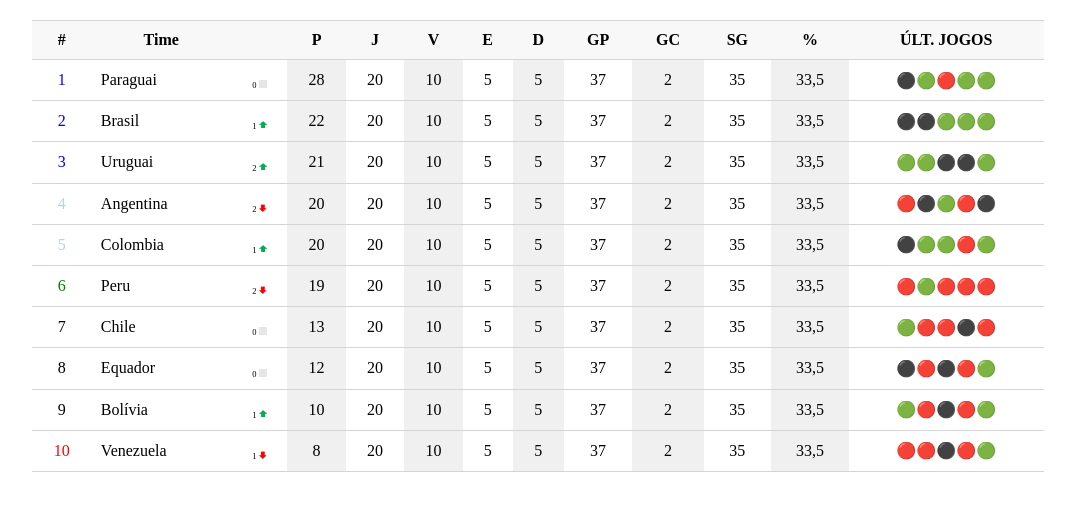
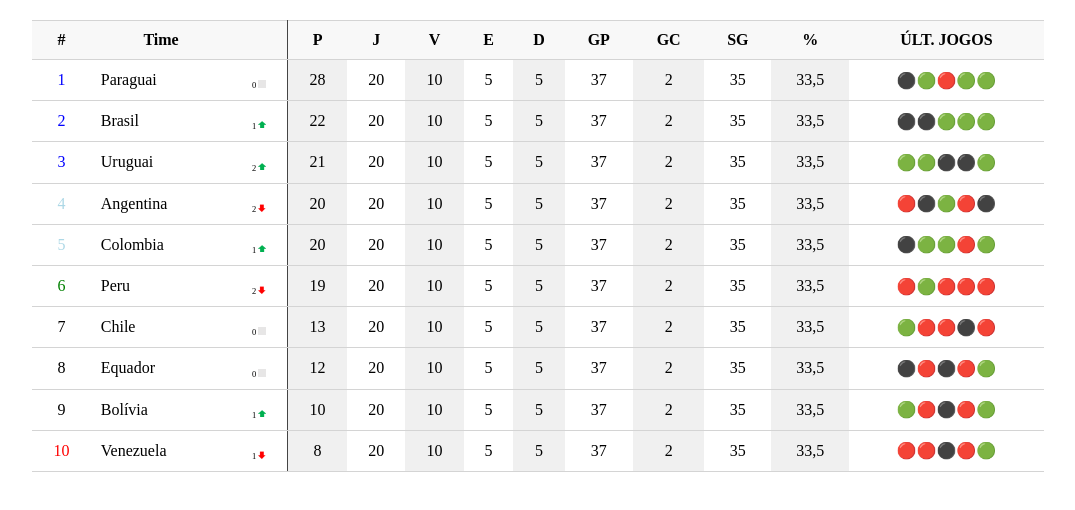
Before and after one commit to LessandroFreitas/frontend-tabela-campeonato, a plain HTML site: page index.html in a window 1280 px wide. Shown: the whole page, without its empty margins (102-1177 px from the left). Drawn offline with Linux system fonts and the light colour scheme.

Commit message:
modificado espessura da coluna P

```diff
--- a/index.html
+++ b/index.html
@@ -17,7 +17,7 @@
 
         <th>#</th>
         <th>Time</th>
-        <th></th>
+        <th class="colunaDireita"></th>
         <th>P</th>
         <th>J</th>
         <th>V</th>
@@ -47,7 +47,7 @@
         <tr>
             <td class="primeiro">2</td>
             <td class="alinhar">Brasil
-            <td> <sub class="alinharsub">1 <img src="./styles/01 seta verde.png" class="tamanho"></sub></td>
+            <td class="colunaDireita"> <sub class="alinharsub">1 <img src="./styles/01 seta verde.png" class="tamanho"></sub></td>
             <td class="fundo"> 22 </td>
             <td> 20 </td>
             <td class="fundo"> 10 </td>
@@ -63,7 +63,7 @@
         <tr>
             <td class="primeiro">3</td>
             <td class="alinhar">Uruguai</td>
-            <td><sub class="alinharsub">2 <img src="./styles/01 seta verde.png" class="tamanho"></sub></td>
+            <td class="colunaDireita"><sub class="alinharsub">2 <img src="./styles/01 seta verde.png" class="tamanho"></sub></td>
             <td class="fundo"> 21 </td>
             <td> 20 </td>
             <td class="fundo"> 10 </td>
@@ -79,7 +79,7 @@
         <tr>
             <td class="segundo">4</td>
             <td class="alinhar">Angentina </td>
-            <td> <sub class="alinharsub"> 2 <img src="./styles/seta vermelha.png" class="tamanho"></sub></td>
+            <td class="colunaDireita"> <sub class="alinharsub"> 2 <img src="./styles/seta vermelha.png" class="tamanho"></sub></td>
             <td class="fundo"> 20 </td>
             <td> 20 </td>
             <td class="fundo"> 10 </td>
@@ -95,7 +95,7 @@
         <tr>
             <td class="segundo">5</td>
             <td class="alinhar">Colombia </td>
-            <td><sub class="alinharsub">1 <img src="./styles/01 seta verde.png" class="tamanho"></sub></td>
+            <td class="colunaDireita"><sub class="alinharsub">1 <img src="./styles/01 seta verde.png" class="tamanho"></sub></td>
             <td class="fundo"> 20 </td>
             <td> 20 </td>
             <td class="fundo"> 10 </td>
@@ -111,7 +111,7 @@
         <tr>
             <td class="sexto">6</td>
             <td class="alinhar">Peru</td>
-            <td> <sub class="alinharsub"> 2 <img src="./styles/seta vermelha.png" class="tamanho"></sub></td>
+            <td class="colunaDireita"> <sub class="alinharsub"> 2 <img src="./styles/seta vermelha.png" class="tamanho"></sub></td>
             <td class="fundo"> 19 </td>
             <td> 20 </td>
             <td class="fundo"> 10 </td>
@@ -127,7 +127,7 @@
         <tr>
             <td class="sete">7</td>
             <td class="alinhar">Chile</td>
-            <td><sub class="alinharsub"> 0 <img src="./styles/quadrado cinza.png" class="tamanho"></sub></td>
+            <td class="colunaDireita"><sub class="alinharsub"> 0 <img src="./styles/quadrado cinza.png" class="tamanho"></sub></td>
             <td class="fundo"> 13 </td>
             <td> 20 </td>
             <td class="fundo"> 10 </td>
@@ -143,7 +143,7 @@
         <tr>
             <td class="oito">8</td>
             <td class="alinhar">Equador</td>
-            <td> <sub class="alinharsub"> 0 <img src="./styles/quadrado cinza.png" class="tamanho"></sub></td>
+            <td class="colunaDireita"> <sub class="alinharsub"> 0 <img src="./styles/quadrado cinza.png" class="tamanho"></sub></td>
             <td class="fundo"> 12 </td>
             <td> 20 </td>
             <td class="fundo"> 10 </td>
@@ -159,7 +159,7 @@
         <tr>
             <td class="nove">9</td>
             <td class="alinhar">Bolívia</td>
-            <td> <sub class="alinharsub"> 1 <img src="./styles/01 seta verde.png" class="tamanho"></sub></td>
+            <td class="colunaDireita"> <sub class="alinharsub"> 1 <img src="./styles/01 seta verde.png" class="tamanho"></sub></td>
             <td class="fundo"> 10 </td>
             <td> 20 </td>
             <td class="fundo"> 10 </td>
@@ -175,7 +175,7 @@
         <tr>
             <td class="ultimo">10</td>
             <td class="alinhar">Venezuela</td>
-            <td> <sub class="alinharsub"> 1 <img src="./styles/seta vermelha.png" class="tamanho"></sub></td>
+            <td class="colunaDireita"> <sub class="alinharsub"> 1 <img src="./styles/seta vermelha.png" class="tamanho"></sub></td>
             <td class="fundo"> 8 </td>
             <td> 20 </td>
             <td class="fundo"> 10 </td>
--- a/styles/style.css
+++ b/styles/style.css
@@ -13,7 +13,6 @@ td {
 th {
     border-bottom: 1px solid rgb(212, 212, 212);
     border-top: 1px solid rgb(212, 212, 212);
-    ;
     padding: 10px;
     text-align: center;
     background-color: #f8f8f8;
@@ -53,6 +52,6 @@ th {
     font-size: 0.225cm;
 }
 
-/* .td .colunaDireita{
- border-right: rgb(218, 23, 23);
-} */
+.colunaDireita {
+    border-right: 1px solid #444;
+}
```
